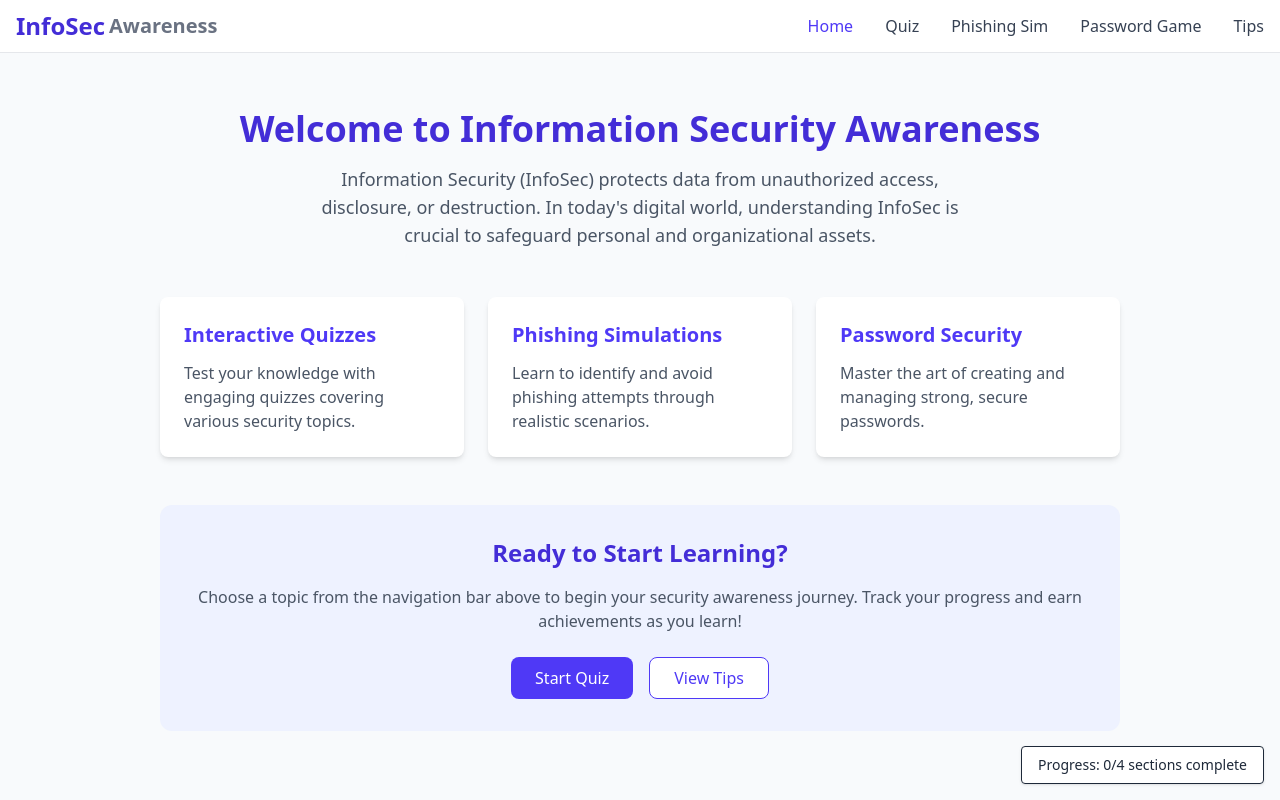
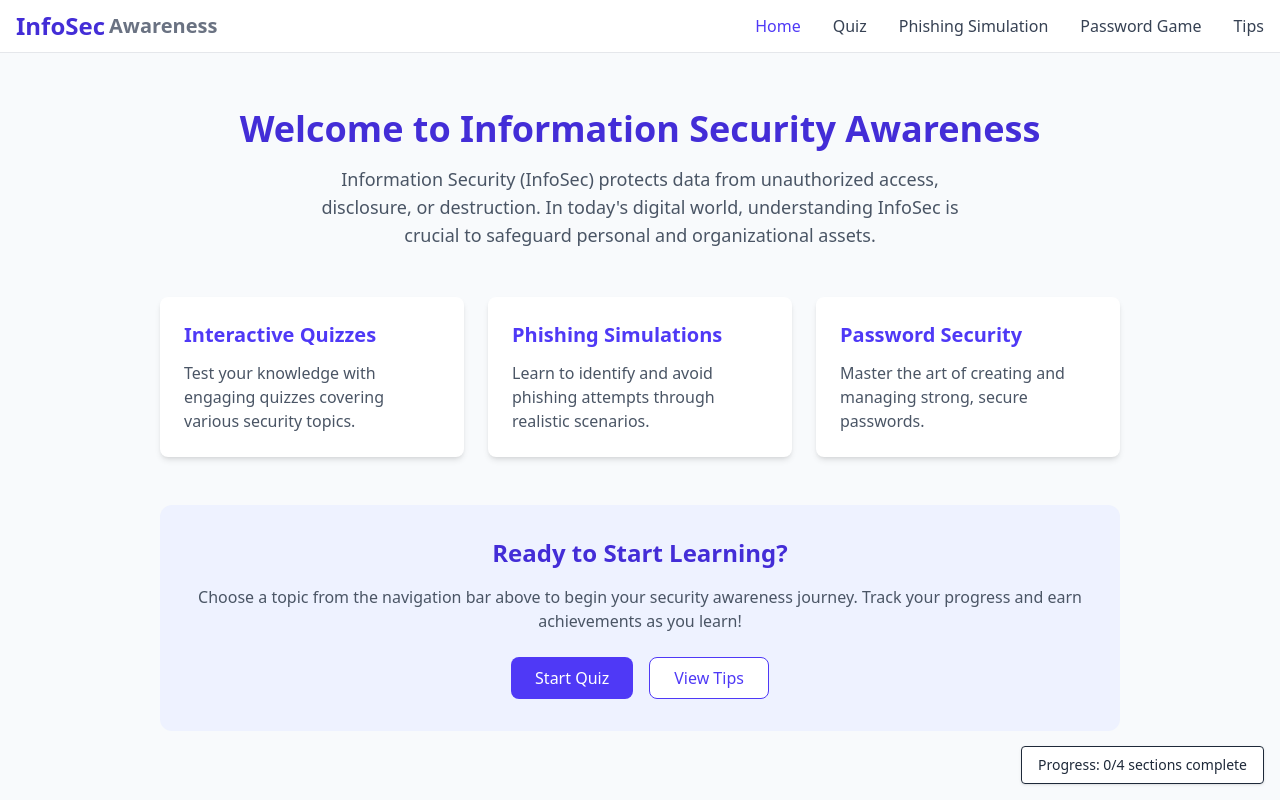
Before and after one commit to aryanthapa07/InfoSec, a React (Vite) app in the folder Frontend/: page / in a window 1280 px wide. Built offline with nearby package versions, Linux system fonts and the light colour scheme; no server answers.

Commit message:
mobile responsiveness

```diff
--- a/Frontend/src/components/Navbar.jsx
+++ b/Frontend/src/components/Navbar.jsx
@@ -80,7 +80,7 @@ export default function Navbar() {
           <ul className="flex flex-col mt-4 font-medium md:flex-row md:space-x-8 md:mt-0">
             <Item to="/" label="Home" />
             <Item to="/quiz" label="Quiz" />
-            <Item to="/simulation/phishing" label="Phishing Sim" />
+            <Item to="/simulation/phishing" label="Phishing Simulation" />
             <Item to="/simulation/password" label="Password Game" />
             <Item to="/tips" label="Tips" />
           </ul>
@@ -105,7 +105,7 @@ export default function Navbar() {
               <ul className="flex flex-col space-y-4">
                 <Item to="/" label="Home" onItemClick={closeMobileMenu} />
                 <Item to="/quiz" label="Quiz" onItemClick={closeMobileMenu} />
-                <Item to="/simulation/phishing" label="Phishing Sim" onItemClick={closeMobileMenu} />
+                <Item to="/simulation/phishing" label="Phishing Simulation" onItemClick={closeMobileMenu} />
                 <Item to="/simulation/password" label="Password Game" onItemClick={closeMobileMenu} />
                 <Item to="/tips" label="Tips" onItemClick={closeMobileMenu} />
               </ul>
--- a/Frontend/src/components/Quiz.jsx
+++ b/Frontend/src/components/Quiz.jsx
@@ -182,7 +182,7 @@ export default function Quiz() {
     );
 
   return (
-    <div className="max-w-3xl mx-auto px-4 py-8">
+    <div className="max-w-full md:max-w-3xl lg:w-[800px] mx-auto px-4 py-8 min-h-[350px] md:min-h-[400px] lg:min-h-[500px]">
       <div className="mb-8">
         <h2 className="text-3xl font-bold text-indigo-700 capitalize mb-2">
           {topic.replace(/([A-Z])/g, " $1")}
```
